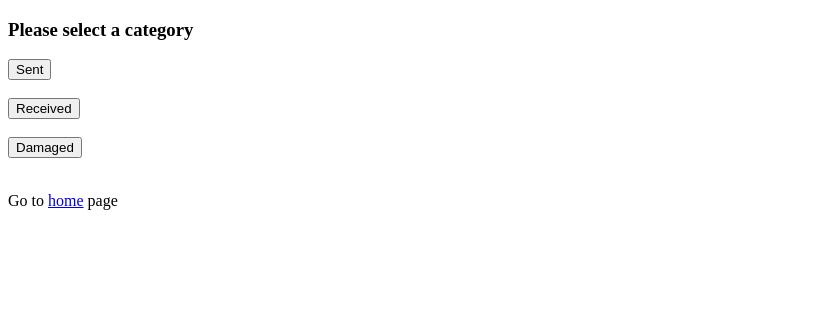
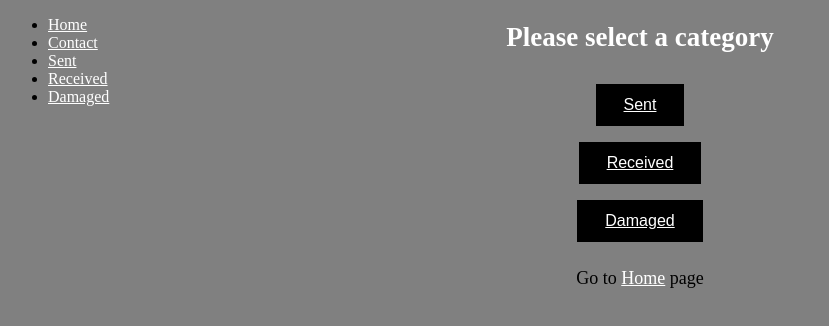
Before and after one commit to Woz-U-Group-Projects/think-tank, a plain HTML site: page whim/src/main/resources/templates/categories.html in a window 1280 px wide. Shown: the whole page, without its empty margins (0-829 px from the left). Drawn offline with Linux system fonts and the light colour scheme.

Commit message:
Add files via upload

```diff
--- a/whim/src/main/resources/templates/categories.html
+++ b/whim/src/main/resources/templates/categories.html
@@ -1,14 +1,34 @@
 <!DOCTYPE html>
 <html xmlns:th="http://www.thymeleaf.org">
+
 <head>
-<title>Categories</title>
-<meta http-equiv="Content-Type" content="text/html; charset=UTF-8"/>
+    <title>Categories</title>
+    <link rel="stylesheet" type="text/css" href="style.css">
+    <meta http-equiv="Content-Type" content="text/html; charset=UTF-8" />
 </head>
-<body>
-<h3>Please select a category</h3>
-<form action="#" th:action="@{/sent}" method="post"><button>Sent</button></form><br>
-<form action="#" th:action="@{/received}" method="post"><button>Received</button></form><br>
-<form action="#" th:action="@{/damaged}" method="post"><button>Damaged</button></form><br>
-<p>Go to <a href="/home">home</a> page</p>
+
+<BODY text=#000000 vLink=#ffccoo aLink=#ffff00 link=#ffffff>
+    <div class="center">
+        <h2>Please select a category</h2>
+        <form action="#" th:action="@{/sent}" method="post"><button class="button button2"><a
+                    href="./sent.html">Sent</a></button></form>
+        <form action="#" th:action="@{/received}" method="post"><button class="button button2"><a
+                    href="./received.html">Received</a></button></form>
+        <form action="#" th:action="@{/damaged}" method="post"><button class="button button2"><a
+                    href="./damaged.html">Damaged</a></button></form>
+
+        <p>Go to <a href="index.html">Home</a> page</p>
+    </div>
+    <nav>
+        <ul>
+            <li><a href="index.html">Home</a></li>
+            <li><a href="contact.html">Contact</a></li>
+            <li><a href="sent.html">Sent</a></li>
+            <li><a href="received.html">Received</a></li>
+            <li><a href="damaged.html">Damaged</a></li>
+        </ul>
+    </nav>
+
 </body>
+
 </html>
--- /dev/null
+++ b/whim/src/main/resources/templates/style.css
@@ -0,0 +1,43 @@
+body {
+  background-color: grey;
+}
+
+h2 {
+  color: white;
+  text-align: center;
+}
+
+h4 {
+  color: white;
+  text-align: center;
+}
+
+.center {
+  position: absolute;
+  left: 0;
+  top: 0;
+  width: 100%;
+  text-align: center;
+  font-size: 18px;
+}
+
+.button {
+  background-color: #000000;
+  border: none;
+  color: white;
+  text-align: center;
+  text-decoration: none;
+  display: inline-block;
+  font-size: 16px;
+  margin: 8px 6px;
+  cursor: pointer;
+}
+
+.button2 {
+  padding: 12px 28px;
+}
+
+nav {
+  position: absolute;
+  top: 0px;
+}
```
Also changed, not shown: whim/src/main/resources/templates/contact.html (added, +30 -0 lines), whim/src/main/resources/templates/damaged.html (added, +35 -0 lines), whim/src/main/resources/templates/entry.html (+26 -13 lines), whim/src/main/resources/templates/index.html (added, +40 -0 lines), whim/src/main/resources/templates/inserted.html (+22 -5 lines), whim/src/main/resources/templates/received.html (added, +35 -0 lines), whim/src/main/resources/templates/sent.html (added, +36 -0 lines), whim/src/main/resources/templates/style.js (added, +92 -0 lines).
